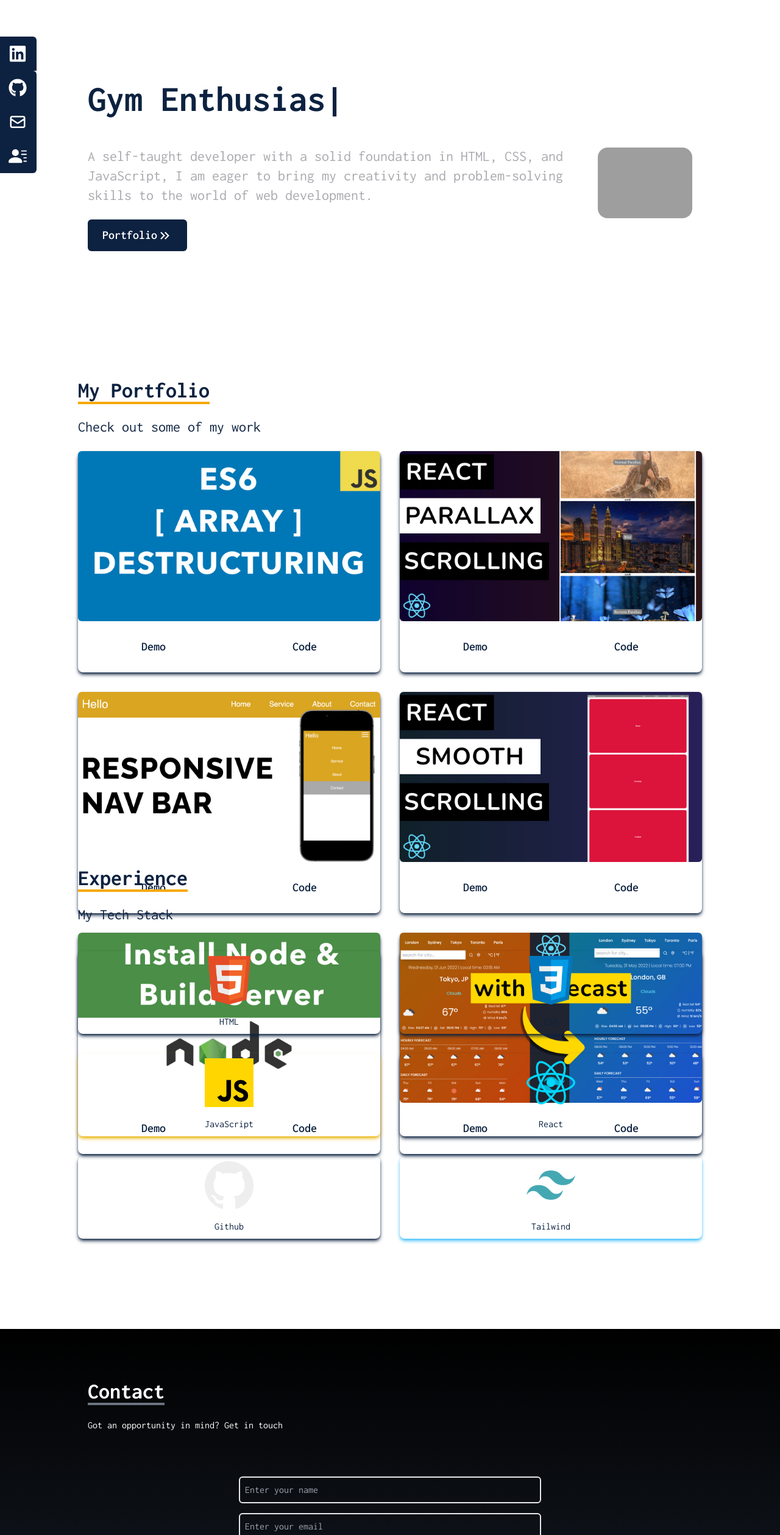
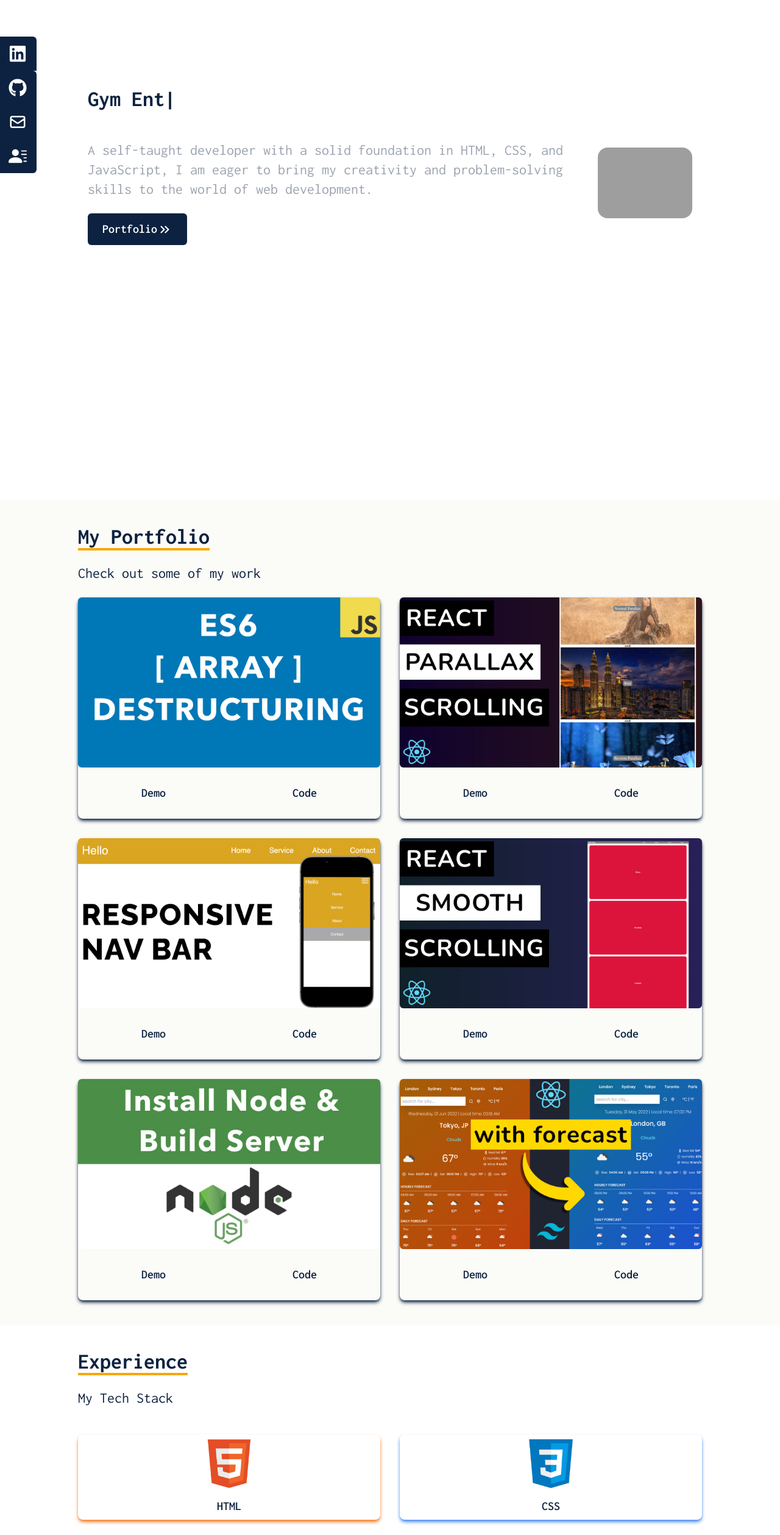
Before and after one commit to GloBoiVic/Tailwind-Portfolio, a React (Vite) app: page / in a window 1280 px wide. Shown: the part 220-2738 px from the top of the page at 61% size. Built offline with nearby package versions, Linux system fonts and the light colour scheme; grey boxes are pictures that could not be loaded.

Commit message:
Update Contents

```diff
--- a/src/components/Contact.jsx
+++ b/src/components/Contact.jsx
@@ -1,48 +1,76 @@
 const Contact = () => {
   return (
-    <div
+    <section
       name="contact"
-      className="w-full h-screen bg-gradient-to-b from-black to-gray-800 p-4 text-white"
+      className="w-full min-h-screen p-10 bg-offwhite text-primary"
     >
-      <div className="flex flex-col p-4 justify-center max-w-screen-lg mx-auto h-full">
+      <div className="flex flex-col justify-center max-w-screen-lg p-4 mx-auto">
         <div className="pb-8">
-          <p className="text-4xl font-bold inline border-b-4 border-gray-500">
+          <p className="inline text-4xl font-bold border-b-4 border-accent">
             Contact
           </p>
-          <p className="py-6">Got an opportunity in mind? Get in touch</p>
+          <p className="py-6 text-2xl">
+            Got an opportunity in mind? Get in touch
+          </p>
         </div>
 
-        <div className="flex justify-center items-center">
+        <div className="flex items-center justify-center">
           <form
             action="https://getform.io/f/a96638c6-e657-41ce-971b-2b672466465d"
-            className="flex flex-col w-full md:w-1/2"
+            className="grid w-full px-8 pt-6 pb-8 mb-4 rounded shadow-md border-primary md:w-1/2 text-primary"
             method="POST"
           >
+            <label
+              className="block mb-3 text-xl font-semibold"
+              htmlFor="firstname"
+            >
+              First Name
+            </label>
             <input
               type="text"
               name="name"
-              placeholder="Enter your name"
-              className=" my-4 p-2 bg-transparent border-2 rounded-md text-white focus:outline-none"
+              className="w-full p-3 mb-4 text-lg leading-tight border-2 rounded shadow appearance-none focus:outline-none focus:shadow-outline text-primary"
             />
+            <label
+              className="block mb-3 text-xl font-semibold"
+              htmlFor="lastname"
+            >
+              Last Name
+            </label>
+            <input
+              type="text"
+              name="name"
+              className="w-full p-3 mb-4 text-lg leading-tight border-2 rounded shadow appearance-none focus:outline-none focus:shadow-outline text-primary"
+            />
+            <label
+              className="block mb-3 text-xl font-semibold"
+              htmlFor="lastname"
+            >
+              Email
+            </label>
             <input
               type="email"
               name="email"
-              placeholder="Enter your email"
-              className="p-2 bg-transparent border-2 rounded-md text-white focus:outline-none"
+              className="w-full p-3 mb-4 text-lg leading-tight border-2 rounded shadow appearance-none focus:outline-none focus:shadow-outline text-primary"
             />
+            <label
+              className="block mb-3 text-xl font-semibold"
+              htmlFor="message"
+            >
+              Message
+            </label>
             <textarea
               name="message"
-              rows="10"
-              placeholder="Enter your message"
-              className="p-2 bg-transparent border-2 rounded-md text-white focus:outline-none"
+              rows="5"
+              className="p-2 text-lg border-2 rounded-md text-primary focus:outline-none"
             ></textarea>
-            <button className="text-white bg-gradient-to-b from-cyan-500 to-blue px-6 py-3 my-8 mx-auto flex items-center rounded-md hover:scale-110 duration-300">
+            <button className="flex items-center justify-center w-full px-6 py-3 my-2 text-xl font-semibold text-white transition-all duration-700 rounded-md cursor-pointer hover:bg-info bg-primary ">
               Lets Chat
             </button>
           </form>
         </div>
       </div>
-    </div>
+    </section>
   );
 };
 
--- a/src/components/Experience.jsx
+++ b/src/components/Experience.jsx
@@ -11,7 +11,7 @@ const Experience = () => {
       id: 1,
       src: html,
       title: "HTML",
-      style: "shadow-html",
+      style: "shadow-orange-500",
     },
     {
       id: 2,
@@ -45,7 +45,7 @@ const Experience = () => {
     },
   ];
   return (
-    <section name="experience" className="w-full text-primary h-screen p-10">
+    <section name="experience" className="w-full text-primary min-h-fit p-10">
       <div className="max-w-screen-lg  mx-auto flex flex-col justify-center">
         <div>
           <p className="text-4xl font-bold inline border-b-4 border-accent">
@@ -54,12 +54,12 @@ const Experience = () => {
           <p className="py-6 text-2xl">My Tech Stack</p>
         </div>
 
-        <div className="w-full grid grid-cols-2 sm:grid-col-3 gap-8 text-center py-5 px-12 sm:px-0 ">
+        <div className="w-full grid grid-cols-2 sm:grid-col-3 gap-8 text-center font-semibold text-xl py-5 px-12 sm:px-0 ">
           {techStack.map(({ id, src, title, style }) => {
             return (
               <div
                 key={id}
-                className={`shadow-md hover:scale-105 duration-500 py-2 rounded-lg shadow-primary ${style}`}
+                className={`shadow-md hover:scale-105 duration-500 py-2 rounded-lg ${style}`}
               >
                 <img src={src} className="w-20 mx-auto" alt="" />
                 <p className="mt-4">{title}</p>
--- a/src/components/Hero.jsx
+++ b/src/components/Hero.jsx
@@ -7,7 +7,7 @@ const Hero = () => {
   return (
     <section
       name="home"
-      className="w-full pt-40 md:pt-10 text-primary h-screen p-10"
+      className="w-full min-h-screen p-10 pt-40 md:pt-10 text-primary"
     >
       <div className="flex flex-col items-center justify-center h-[60rem] max-w-screen-lg px-4 mx-auto md:flex-row md:gap-10">
         <div className="flex flex-col justify-center">
@@ -21,11 +21,11 @@ const Hero = () => {
               1000,
             ]}
             speed={50}
-            className="text-9xl font-bold text-primary sm:text-6xl"
+            className="font-bold text-9xl text-primary sm:text-4xl"
             repeat={Infinity}
           />
 
-          <p className="mt-8 py-4 text-2xl text-offblue">
+          <p className="py-4 mt-8 text-2xl text-gray-400">
             A self-taught developer with a solid foundation in HTML, CSS, and
             JavaScript, I am eager to bring my creativity and problem-solving
             skills to the world of web development.
@@ -35,7 +35,7 @@ const Hero = () => {
               to="portfolio"
               smooth
               duration={700}
-              className="flex items-center px-6 py-3 my-2 text-xl text-white rounded-md cursor-pointer group bg-primary w-fit font-semibold"
+              className="flex items-center px-6 py-3 my-2 text-xl font-semibold text-white transition-all duration-700 rounded-md cursor-pointer hover:scale-125 group hover:bg-info bg-primary w-fit"
             >
               Portfolio
               <span className="duration-300 group-hover:rotate-90">
@@ -48,7 +48,7 @@ const Hero = () => {
         <div>
           <img
             src={heroImage}
-            className="mx-auto rounded-2xl w-full "
+            className="w-full mx-auto rounded-2xl "
             alt="my-profile"
           />
         </div>
--- a/src/components/NavBar.jsx
+++ b/src/components/NavBar.jsx
@@ -29,7 +29,7 @@ function NavBar() {
   ];
 
   return (
-    <nav className="fixed flex items-center justify-between w-full h-20 px-4 text-primary bg-gray shadow-lg">
+    <nav className="fixed flex items-center justify-between w-full h-20 px-4 text-primary bg-offwhite shadow-lg">
       <header>
         <h1 className="m-5 text-3xl font-bold">
           <span className="bg-accent rounded-md p-1 text-white font-bold">
@@ -61,7 +61,7 @@ function NavBar() {
         id="menu"
       >
         <ul
-          className="pt-4 text-gray-700
+          className="pt-4
           md:flex
           md:justify-between
           md:pt-0 space-x-1 text-xl"
@@ -90,7 +90,7 @@ function NavBar() {
       </div>
 
       {hamburger && (
-        <ul className="md:hidden flex justify-start items-center cursor-pointer absolute top-20 left-0 w-full bg-gray shadow-lg ">
+        <ul className="md:hidden flex justify-start items-center cursor-pointer absolute top-20 left-0 w-full bg-offwhite shadow-lg ">
           {links.map(({ id, link }) => {
             return (
               <li
--- a/src/components/Portfolio.jsx
+++ b/src/components/Portfolio.jsx
@@ -38,7 +38,7 @@ const Portfolio = () => {
   return (
     <section
       name="portfolio"
-      className="bg-gray w-full text-primary h-screen p-10"
+      className="bg-offwhite w-full text-primary min-h-screen p-10"
     >
       <div className="max-w-screen-lg  mx-auto flex flex-col justify-center">
         <div className="">
```
